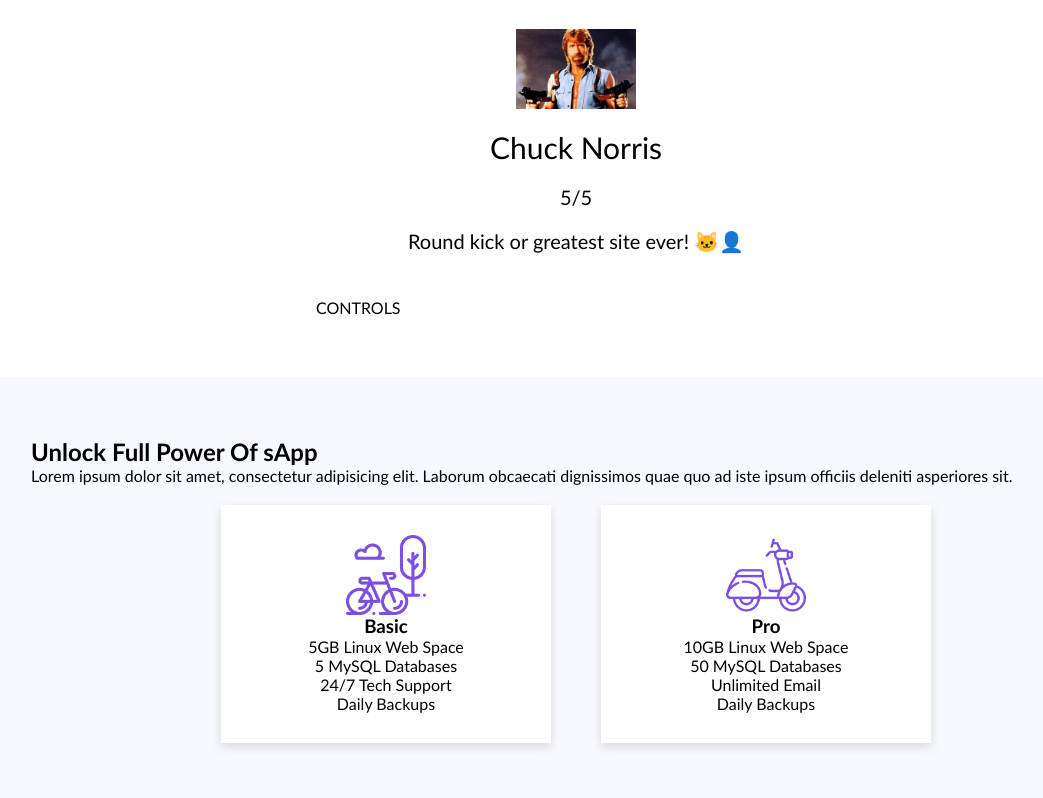
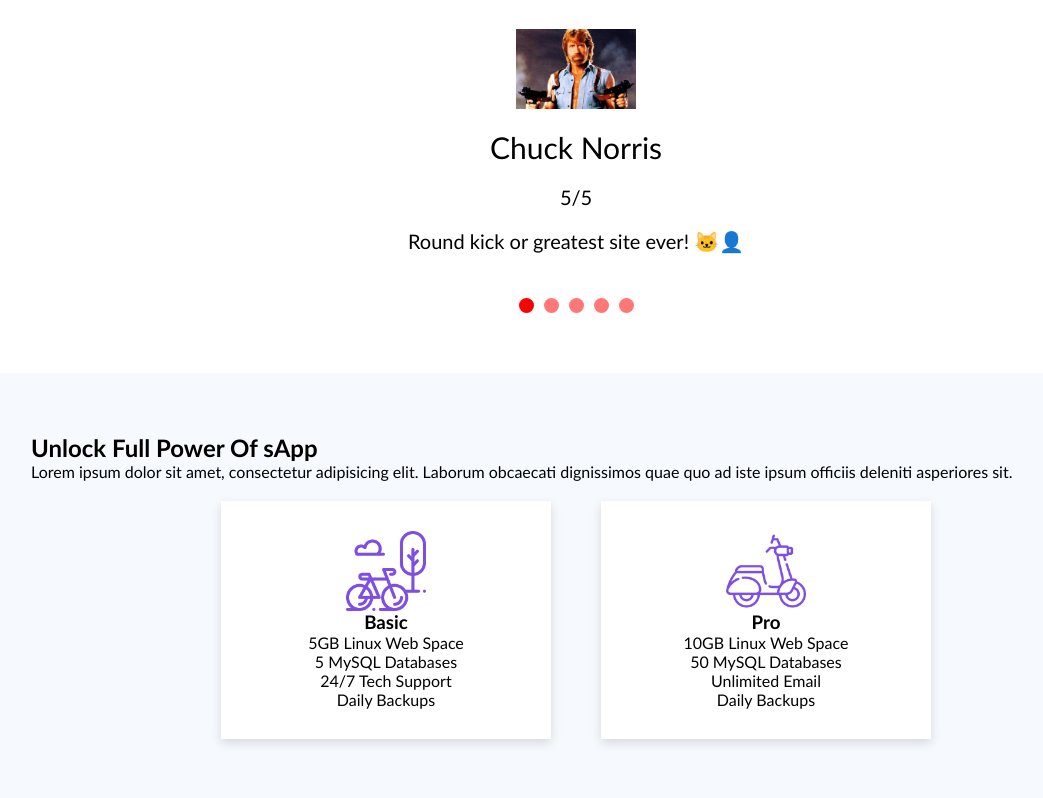
Before and after one commit to front-end-by-rimantas/26-grupe-portfolio, a website with bundled scripts: page index.html in a window 1280 px wide. Shown: the part 2222-3020 px from the top of the page, without its empty margins (64-1107 px from the left). Built offline with nearby package versions, Linux system fonts and the light colour scheme.

Commit message:
Carousel sliding animation

```diff
--- a/css/components/carousel.css
+++ b/css/components/carousel.css
@@ -4,6 +4,7 @@
 
 .list {
   display: flex;
+  transition: all 1s;
 }
 
 .testimonial {
@@ -32,4 +33,21 @@
 }
 
 .controls {
+  display: flex;
+  justify-content: center;
+  gap: 10px;
 }
+
+.controls > .circle {
+  width: 15px;
+  height: 15px;
+  background-color: #f008;
+  border-radius: 50%;
+  cursor: pointer;
+}
+.controls > .circle:hover {
+  background-color: #f00c;
+}
+.controls > .circle.active {
+  background-color: #f00;
+}
--- a/js/components/carousel/Carousel.js
+++ b/js/components/carousel/Carousel.js
@@ -4,6 +4,9 @@ class Carousel {
         this.data = data;
 
         this.DOM = null;
+        this.listDOM = null;
+        this.itemCount = this.data.list.length;
+        this.activeItemIndex = 0;
 
         this.init();
     }
@@ -18,6 +21,7 @@ class Carousel {
         this.DOM.classList.add('testimonials');
 
         this.render();
+        this.addEvents();
     }
 
     isValidSelector() {
@@ -30,7 +34,7 @@ class Carousel {
 
     generateList() {
         let HTML = '';
-        const itemWidth = 100 / this.data.list.length;
+        const itemWidth = 100 / this.itemCount;
 
         for (const testimonial of this.data.list) {
             const fullPath = this.data.imgPath + testimonial.img;
@@ -47,13 +51,19 @@ class Carousel {
     }
 
     generateControls() {
-        let HTML = 'CONTROLS';
+        let HTML = '';
+
+        for (let i = 0; i < this.itemCount; i++) {
+            const active = this.activeItemIndex === i ? 'active' : '';
+
+            HTML += `<div class="circle ${active}"></div>`
+        }
 
         return HTML;
     }
 
     render() {
-        const HTML = `<div class="list" style="width: ${this.data.list.length}00%;">
+        const HTML = `<div class="list" style="width: ${this.itemCount}00%;">
                         ${this.generateList()}
                     </div>
                     <div class="controls">
@@ -61,6 +71,24 @@ class Carousel {
                     </div>`;
 
         this.DOM.innerHTML = HTML;
+
+        this.listDOM = this.DOM.querySelector('.list');
+    }
+
+    addEvents() {
+        const allCircles = this.DOM.querySelectorAll('.circle');
+
+        for (let i = 0; i < this.itemCount; i++) {
+            const circle = allCircles[i];
+            circle.addEventListener('click', () => {
+                allCircles[this.activeItemIndex].classList.remove('active');
+                circle.classList.add('active');
+                this.activeItemIndex = i;
+
+                // list -> margin-left: -${i}00%;
+                this.listDOM.style.marginLeft = `-${i}00%`;
+            });
+        }
     }
 }
 
```
